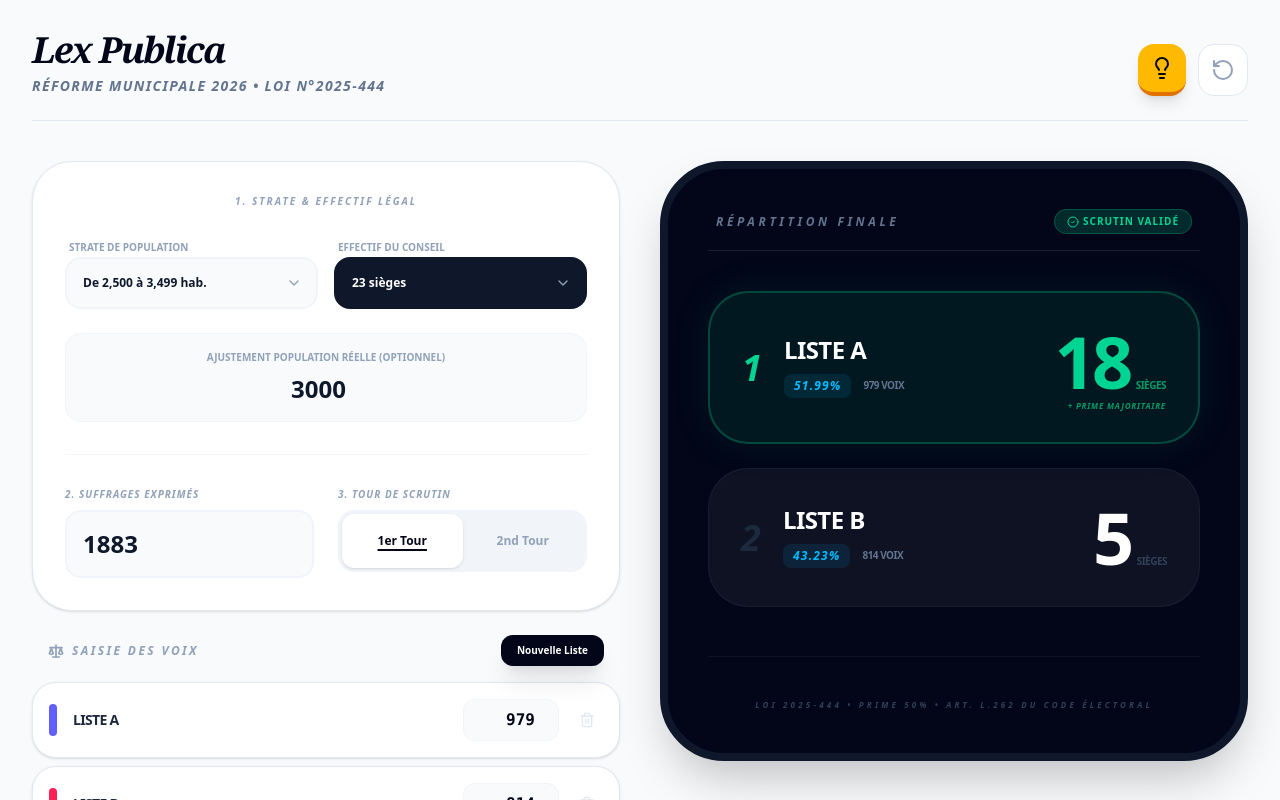
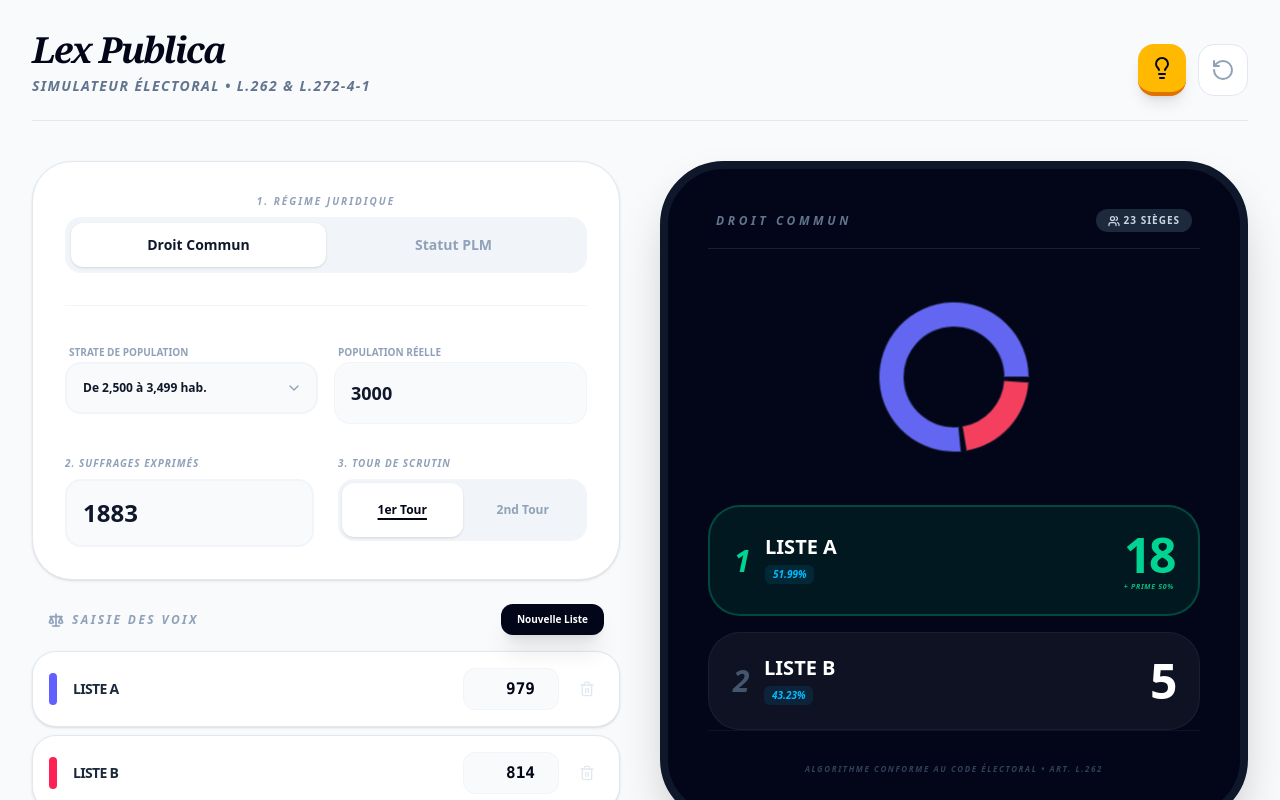
Before and after one commit to acoulibaly-ghb/lex-publica-scrutin, a React (Vite) app: page / in a window 1280 px wide. Shown: the top 800 px of the page. Built offline with nearby package versions, Linux system fonts and the light colour scheme.

Commit message:
Update App.tsx

```diff
--- a/src/App.tsx
+++ b/src/App.tsx
@@ -1,17 +1,31 @@
 import React, { useState, useMemo, useEffect } from 'react';
-import { Plus, Trash2, CheckCircle2, AlertTriangle, AlertCircle, RotateCcw, Scale, Users, Lightbulb, X, ChevronDown } from 'lucide-react';
+import { Plus, Trash2, CheckCircle2, AlertTriangle, AlertCircle, RotateCcw, Scale, Users, Lightbulb, X, ChevronDown, PieChart as PieIcon } from 'lucide-react';
 import { motion, AnimatePresence } from 'motion/react';
+import { PieChart, Pie, Cell, ResponsiveContainer, Tooltip } from 'recharts';
 import { calculateDistribution } from './utils/electionEngine';
 import { POPULATION_SEATS_MAPPING } from './utils/populationMapping';
 import { CandidateList, ElectionRound, CityType } from './types';
 
+const PLM_CITIES = {
+  Paris: 163, // Art. L.2512-3 CGCT
+  Marseille: 111, // Art. L.2513-1 CGCT (Modifié Loi 2025-795)
+  Lyon: 73 // CGCT
+};
+
 export default function App() {
-  // 1. ÉTATS & STRATES
-  const [rangeIndex, setRangeIndex] = useState<number>(4); // Par défaut : 2500-3499 hab
+  const [cityType, setCityType] = useState<CityType>('STANDARD');
+
+  // États Droit Commun
+  const [rangeIndex, setRangeIndex] = useState<number>(4);
   const [population, setPopulation] = useState<number | ''>(3000);
+
+  // États PLM
+  const [plmCity, setPlmCity] = useState<keyof typeof PLM_CITIES>('Paris');
+
+  // États Communs
+  const [totalSeats, setTotalSeats] = useState<number>(POPULATION_SEATS_MAPPING[4].seats);
   const [exprimés, setExprimés] = useState<number | ''>(1883);
   const [round, setRound] = useState<ElectionRound>(1);
-  const [cityType, setCityType] = useState<CityType>('STANDARD');
   const [showHelp, setShowHelp] = useState(false);
 
   const [lists, setLists] = useState<CandidateList[]>([
@@ -20,29 +34,29 @@ export default function App() {
     { id: '3', name: 'Liste C', votes: 90 },
   ]);
 
-  // 2. SYNCHRONISATION BIDIRECTIONNELLE (Impact dans les deux sens)
-  const selectedRange = POPULATION_SEATS_MAPPING[rangeIndex];
-  const totalSeats = selectedRange.seats;
+  // Synchronisation des sièges selon le régime
+  useEffect(() => {
+    if (cityType === 'STANDARD') {
+      setTotalSeats(POPULATION_SEATS_MAPPING[rangeIndex].seats);
+    } else {
+      setTotalSeats(PLM_CITIES[plmCity]);
+    }
+  }, [cityType, rangeIndex, plmCity]);
 
   const updateByRangeIndex = (idx: number) => {
     setRangeIndex(idx);
     const range = POPULATION_SEATS_MAPPING[idx];
-    // On met à jour la population de référence avec le max de la strate (ou min si infini)
     setPopulation(range.max === Infinity ? range.min : range.max);
   };
 
-  const updateBySeats = (seats: number) => {
-    const idx = POPULATION_SEATS_MAPPING.findIndex(r => r.seats === seats);
-    if (idx !== -1) updateByRangeIndex(idx);
-  };
-
-  // 3. SECURITÉ ANTI-BUG (On traite les chaînes vides comme 0 pour éviter NaN)
+  // SECURITÉ ANTI-BUG
   const safePopulation = Number(population) || 0;
   const safeExprimés = Number(exprimés) || 0;
   const safeLists = lists.map(l => ({ ...l, votes: Number(l.votes) || 0 }));
   const sumOfVotes = safeLists.reduce((s, l) => s + l.votes, 0);
 
-  const errorPopulation = safeExprimés > safePopulation;
+  // En PLM, on ignore la population pour les alertes (c'est une élection par secteur dans la réalité, mais globalisée ici pour l'exemple)
+  const errorPopulation = cityType === 'STANDARD' && safeExprimés > safePopulation;
   const errorVotes = sumOfVotes > safeExprimés;
 
   const result = useMemo(() => {
@@ -56,16 +70,27 @@ export default function App() {
       <AnimatePresence>
         {showHelp && (
           <motion.div initial={{ opacity: 0 }} animate={{ opacity: 1 }} exit={{ opacity: 0 }} className="fixed inset-0 bg-slate-950/90 backdrop-blur-md z-50 flex items-center justify-center p-4">
-            <motion.div initial={{ scale: 0.9 }} animate={{ scale: 1 }} className="bg-white rounded-[2.5rem] max-w-2xl w-full p-8 md:p-12 shadow-2xl relative border-4 border-amber-400">
+            <motion.div initial={{ scale: 0.9 }} animate={{ scale: 1 }} className="bg-white rounded-[2.5rem] max-w-2xl w-full p-8 md:p-12 shadow-2xl relative border-4 border-amber-400 max-h-[90vh] overflow-y-auto">
               <button onClick={() => setShowHelp(false)} className="absolute top-6 right-6 p-2 hover:bg-slate-100 rounded-full"><X /></button>
               <h2 className="text-3xl font-serif font-black italic mb-6 text-slate-900">Mémento Municipal 2026</h2>
-              <div className="space-y-4 text-slate-700 text-sm leading-relaxed">
-                <p className="p-4 bg-amber-50 rounded-2xl border border-amber-100 font-bold text-amber-900 italic">
-                  "Loi n°2025-444 : Le scrutin proportionnel avec prime majoritaire est désormais la règle pour toutes les communes de France."
-                </p>
-                <p><strong>Effectif Légal :</strong> Fixé par la strate de population de la commune, sauf PLM.</p>
-                <p><strong>Prime Majoritaire :</strong> 50% des sièges (Standard) ou 25% (PLM) à la liste arrivée en tête.</p>
-                <p><strong>Plus forte moyenne :</strong> Les sièges restants sont attribués un par un. On divise les voix par les sièges proportionnels + 1 (la prime majoritaire ne compte pas dans le diviseur).</p>
+              <div className="space-y-6 text-slate-700 text-sm leading-relaxed">
+
+                <div className="p-4 bg-amber-50 rounded-2xl border border-amber-100">
+                  <h3 className="font-black text-amber-900 uppercase tracking-widest text-xs mb-2">Droit Commun (Loi 2025-444)</h3>
+                  <p>Harmonisation pour toutes les communes. <strong>Prime majoritaire de 50%</strong> (Art. L.262) avec arrondi supérieur si {'>'} 4 sièges.</p>
+                </div>
+
+                <div className="p-4 bg-blue-50 rounded-2xl border border-blue-100">
+                  <h3 className="font-black text-blue-900 uppercase tracking-widest text-xs mb-2">Régime Spécial PLM</h3>
+                  <p><strong>Loi n°2025-795 du 11 août 2025</strong> : La prime pour Paris, Lyon et Marseille est réduite au <strong>quart (25%)</strong> des sièges à pourvoir (Art. L.272-4-1).</p>
+                  <ul className="mt-2 space-y-1 text-blue-800 font-bold italic">
+                    <li>Paris : 163 membres (Art. L.2512-3)</li>
+                    <li>Marseille : 111 membres (Art. L.2513-1)</li>
+                    <li>Lyon : 73 membres</li>
+                  </ul>
+                </div>
+
+                <p><strong>Règle de la Moyenne :</strong> Les sièges restants sont attribués à la plus forte moyenne. En cas d'égalité, le siège va à la liste ayant le plus de suffrages, puis à la moyenne d'âge la plus élevée (Art. L.262).</p>
               </div>
             </motion.div>
           </motion.div>
@@ -75,7 +100,7 @@ export default function App() {
       <header className="mb-10 border-b border-slate-200 pb-6 flex justify-between items-end">
         <div>
           <h1 className="text-4xl font-serif font-black italic tracking-tighter text-slate-950 leading-none">Lex Publica</h1>
-          <p className="text-sm text-slate-500 uppercase tracking-widest font-bold italic mt-2">Réforme Municipale 2026 • Loi n°2025-444</p>
+          <p className="text-sm text-slate-500 uppercase tracking-widest font-bold italic mt-2">Simulateur Électoral • L.262 & L.272-4-1</p>
         </div>
         <div className="flex gap-3">
           <button onClick={() => setShowHelp(true)} className="p-3 bg-amber-400 text-slate-950 rounded-2xl shadow-lg border-b-4 border-amber-600 hover:scale-105 transition-all"><Lightbulb /></button>
@@ -87,70 +112,57 @@ export default function App() {
         <section className="space-y-6">
           <div className="bg-white p-8 rounded-[2.5rem] border border-slate-200 shadow-sm space-y-8">
 
-            {/* 1. SELECTION SYNCHRONISÉE POPULATION / SIÈGES */}
+            {/* TOGGLE RÉGIME JURIDIQUE */}
+            <div className="space-y-2">
+              <label className="text-[10px] font-black text-slate-400 uppercase tracking-[0.2em] block text-center italic">1. Régime Juridique</label>
+              <div className="flex p-1.5 bg-slate-100 rounded-2xl">
+                <button onClick={() => setCityType('STANDARD')} className={`flex-1 py-3 rounded-xl text-sm font-black transition-all ${cityType === 'STANDARD' ? 'bg-white shadow text-slate-900' : 'text-slate-400 hover:text-slate-600'}`}>Droit Commun</button>
+                <button onClick={() => setCityType('PLM')} className={`flex-1 py-3 rounded-xl text-sm font-black transition-all ${cityType === 'PLM' ? 'bg-blue-600 shadow-lg text-white' : 'text-slate-400 hover:text-slate-600'}`}>Statut PLM</button>
+              </div>
+            </div>
+
+            <hr className="border-slate-100" />
+
+            {/* SELECTION POPULATION / PLM */}
             <div className="space-y-6">
-              <label className="text-[10px] font-black text-slate-400 uppercase tracking-[0.2em] block text-center italic">1. Strate & Effectif légal</label>
-
+              {cityType === 'STANDARD' ? (
                 <div className="grid grid-cols-1 md:grid-cols-2 gap-4">
                   <div className="space-y-2">
                     <span className="text-[10px] font-black text-slate-400 uppercase ml-1">Strate de Population</span>
                     <div className="relative">
-                    <select
-                      value={rangeIndex}
-                      onChange={(e) => updateByRangeIndex(parseInt(e.target.value))}
-                      className="w-full p-4 bg-slate-50 border-2 border-slate-100 rounded-2xl text-xs font-black appearance-none outline-none focus:border-slate-900 transition-colors"
-                    >
+                      <select value={rangeIndex} onChange={(e) => updateByRangeIndex(parseInt(e.target.value))} className="w-full p-4 bg-slate-50 border-2 border-slate-100 rounded-2xl text-xs font-black appearance-none outline-none">
                         {POPULATION_SEATS_MAPPING.map((range, idx) => (
-                        <option key={idx} value={idx}>
-                          {range.max === Infinity ? `Plus de ${range.min.toLocaleString()} hab.` : `De ${range.min.toLocaleString()} à ${range.max.toLocaleString()} hab.`}
-                        </option>
+                          <option key={idx} value={idx}>{range.max === Infinity ? `Plus de ${range.min.toLocaleString()} hab.` : `De ${range.min.toLocaleString()} à ${range.max.toLocaleString()} hab.`}</option>
                         ))}
                       </select>
                       <ChevronDown className="absolute right-4 top-1/2 -translate-y-1/2 w-4 h-4 text-slate-400 pointer-events-none" />
                     </div>
                   </div>
-
                   <div className="space-y-2">
-                  <span className="text-[10px] font-black text-slate-400 uppercase ml-1">Effectif du Conseil</span>
-                  <div className="relative">
-                    <select
-                      value={totalSeats}
-                      onChange={(e) => updateBySeats(parseInt(e.target.value))}
-                      className="w-full p-4 bg-slate-900 border-2 border-slate-900 text-white rounded-2xl text-xs font-black appearance-none outline-none"
-                    >
-                      {POPULATION_SEATS_MAPPING.map((range, idx) => (
-                        <option key={idx} value={range.seats}>{range.seats} sièges</option>
-                      ))}
-                    </select>
-                    <ChevronDown className="absolute right-4 top-1/2 -translate-y-1/2 w-4 h-4 text-slate-400 pointer-events-none" />
+                    <span className="text-[10px] font-black text-slate-400 uppercase ml-1">Population réelle</span>
+                    <input type="number" value={population} onChange={e => setPopulation(e.target.value === '' ? '' : Number(e.target.value))} className="w-full p-4 bg-slate-50 border border-slate-100 rounded-2xl text-lg font-black outline-none" />
                   </div>
                 </div>
+              ) : (
+                <div className="space-y-2">
+                  <span className="text-[10px] font-black text-blue-600 uppercase ml-1">Ville PLM (Loi 2025-795)</span>
+                  <div className="relative">
+                    <select value={plmCity} onChange={(e) => setPlmCity(e.target.value as keyof typeof PLM_CITIES)} className="w-full p-4 bg-blue-50 border-2 border-blue-200 text-blue-900 rounded-2xl text-lg font-black appearance-none outline-none">
+                      <option value="Paris">Paris (163 sièges)</option>
+                      <option value="Marseille">Marseille (111 sièges)</option>
+                      <option value="Lyon">Lyon (73 sièges)</option>
+                    </select>
+                    <ChevronDown className="absolute right-4 top-1/2 -translate-y-1/2 w-5 h-5 text-blue-500 pointer-events-none" />
+                  </div>
+                </div>
+              )}
             </div>
 
-              <div className="p-4 bg-slate-50 rounded-2xl border border-slate-100">
-                <label className="block text-[10px] font-black text-slate-400 uppercase mb-2 text-center">Ajustement Population réelle (Optionnel)</label>
-                <input
-                  type="number"
-                  value={population}
-                  onChange={e => setPopulation(e.target.value === '' ? '' : Number(e.target.value))}
-                  placeholder="Population exacte..."
-                  className="w-full bg-transparent text-center text-2xl font-black outline-none"
-                />
-              </div>
-            </div>
-
-            <hr className="border-slate-100" />
-
-            {/* 2. EXPRIMÉS ET TOURS */}
+            {/* EXPRIMÉS ET TOURS */}
             <div className="grid grid-cols-1 md:grid-cols-2 gap-6">
               <div className="space-y-2">
                 <label className="text-[10px] font-black text-slate-400 uppercase tracking-widest block italic">2. Suffrages Exprimés</label>
-                <input
-                  type="number"
-                  value={exprimés}
-                  onChange={e => setExprimés(e.target.value === '' ? '' : Number(e.target.value))}
-                  className={`w-full p-4 border-2 rounded-2xl text-2xl font-black outline-none transition-all ${errorPopulation ? 'border-rose-500 bg-rose-50 text-rose-900' : 'bg-slate-50 border-slate-100 focus:border-slate-900'}`}
-                />
+                <input type="number" value={exprimés} onChange={e => setExprimés(e.target.value === '' ? '' : Number(e.target.value))} className={`w-full p-4 border-2 rounded-2xl text-2xl font-black outline-none transition-all ${errorPopulation ? 'border-rose-500 bg-rose-50 text-rose-900' : 'bg-slate-50 border-slate-100 focus:border-slate-900'}`} />
               </div>
               <div className="space-y-2">
                 <label className="text-[10px] font-black text-slate-400 uppercase tracking-widest block italic">3. Tour de scrutin</label>
@@ -162,7 +174,7 @@ export default function App() {
             </div>
           </div>
 
-          {/* 3. LES LISTES (Saisie robuste) */}
+          {/* LES LISTES */}
           <div className="space-y-4">
              <div className="flex justify-between items-center px-4">
                 <h2 className="text-xs font-black uppercase tracking-[0.2em] text-slate-400 italic flex items-center gap-2"><Scale className="w-4 h-4"/> Saisie des voix</h2>
@@ -174,13 +186,7 @@ export default function App() {
                    <div className={`w-2 h-8 rounded-full ${['bg-indigo-500', 'bg-rose-500', 'bg-emerald-500', 'bg-amber-500'][index % 4]}`} />
                    <input value={l.name} onChange={e => setLists(lists.map(item => item.id === l.id ? {...item, name: e.target.value} : item))} className="flex-grow p-1 text-sm font-black text-slate-800 outline-none uppercase tracking-tighter" />
                    <div className="relative">
-                    <input
-                      type="number"
-                      value={l.votes || ''}
-                      onChange={e => setLists(lists.map(item => item.id === l.id ? {...item, votes: e.target.value === '' ? 0 : Number(e.target.value)} : item))}
-                      className="w-24 p-2 text-right font-mono font-black text-slate-950 bg-slate-50 rounded-xl border border-slate-100 outline-none focus:ring-2 focus:ring-slate-900"
-                    />
-                    {l.votes === 0 && <span className="absolute left-2 top-1/2 -translate-y-1/2 text-[8px] text-slate-300 font-bold uppercase pointer-events-none">Voix</span>}
+                    <input type="number" value={l.votes || ''} onChange={e => setLists(lists.map(item => item.id === l.id ? {...item, votes: e.target.value === '' ? 0 : Number(e.target.value)} : item))} className="w-24 p-2 text-right font-mono font-black text-slate-950 bg-slate-50 rounded-xl border border-slate-100 outline-none focus:ring-2 focus:ring-slate-900" />
                    </div>
                    <button onClick={() => setLists(lists.filter(item => item.id !== l.id))} className="p-2 text-slate-200 hover:text-rose-500 transition-colors"><Trash2 className="w-4 h-4" /></button>
                  </div>
@@ -192,12 +198,21 @@ export default function App() {
 
         {/* RÉSULTATS */}
         <section>
-          <div className="bg-slate-950 text-white p-10 rounded-[4rem] shadow-2xl min-h-[600px] flex flex-col border-8 border-slate-900 sticky top-8">
+          <div className="bg-slate-950 text-white p-8 md:p-10 rounded-[4rem] shadow-2xl min-h-[600px] flex flex-col border-8 border-slate-900 sticky top-8">
+
+            <div className="flex justify-between items-center mb-8 px-2 border-b border-white/10 pb-4">
+              <h2 className="text-xs font-black text-slate-500 uppercase tracking-[0.3em] italic">
+                {cityType === 'STANDARD' ? 'Droit Commun' : 'Régime PLM (L.272-4-1)'}
+              </h2>
+              <div className="bg-slate-800 text-slate-300 px-3 py-1 rounded-full text-[10px] font-black uppercase tracking-widest flex items-center gap-1">
+                <Users className="w-3 h-3"/> {totalSeats} Sièges
+              </div>
+            </div>
+
             {errorPopulation || errorVotes ? (
               <div className="flex-grow flex flex-col items-center justify-center text-center space-y-6">
                 <AlertCircle className="w-20 h-20 text-rose-500 animate-pulse" />
                 <p className="text-3xl font-black text-white uppercase tracking-tighter italic">Saisie Incohérente</p>
-                <p className="text-slate-500 text-sm max-w-xs font-bold italic">Vérifiez les totaux (Population vs Exprimés vs Voix) pour débloquer le calcul.</p>
               </div>
             ) : result.noMajorityInFirstRound && round === 1 ? (
               <div className="flex-grow flex flex-col items-center justify-center text-center space-y-8">
@@ -206,45 +221,53 @@ export default function App() {
                 </div>
                 <div>
                   <p className="text-4xl font-serif font-black italic text-amber-500 tracking-tighter uppercase mb-4 underline decoration-amber-900 decoration-8 underline-offset-[-2px]">Ballotage</p>
-                  <p className="text-slate-400 text-sm font-bold italic">Majorité absolue non atteinte ({Math.floor(safeExprimés/2) + 1} voix requises au 1er tour).</p>
-                  <button onClick={() => setRound(2)} className="mt-10 px-10 py-4 bg-white text-slate-950 rounded-[2rem] font-black text-xs hover:scale-105 transition-transform shadow-xl">Simuler le 2nd Tour</button>
+                  <button onClick={() => setRound(2)} className="mt-8 px-10 py-4 bg-white text-slate-950 rounded-[2rem] font-black text-xs hover:scale-105 transition-transform shadow-xl">Simuler le 2nd Tour</button>
                 </div>
               </div>
             ) : (
-              <div className="space-y-6">
-                <div className="flex justify-between items-center mb-10 px-2 border-b border-white/10 pb-4">
-                   <h2 className="text-xs font-black text-slate-500 uppercase tracking-[0.3em] italic">Répartition Finale</h2>
-                   <div className="bg-emerald-500/20 text-emerald-400 px-3 py-1 rounded-full text-[10px] font-black uppercase border border-emerald-500/30 tracking-widest flex items-center gap-1"><CheckCircle2 className="w-3 h-3"/> Scrutin Validé</div>
+              <>
+                {/* DIAGRAMME CIRCULAIRE RECHARTS */}
+                {result.admittedLists && result.admittedLists.length > 0 && (
+                  <div className="h-48 w-full mb-8">
+                    <ResponsiveContainer width="100%" height="100%">
+                      <PieChart>
+                        <Pie data={result.admittedLists.filter(l => l.totalSeats > 0)} dataKey="totalSeats" nameKey="name" cx="50%" cy="50%" innerRadius={50} outerRadius={75} paddingAngle={4}>
+                          {result.admittedLists.map((entry, index) => (
+                            <Cell key={`cell-${index}`} fill={['#6366f1', '#f43f5e', '#10b981', '#f59e0b', '#8b5cf6'][index % 5]} stroke="rgba(15, 23, 42, 0.5)" strokeWidth={2} />
+                          ))}
+                        </Pie>
+                        <Tooltip contentStyle={{ backgroundColor: '#0f172a', border: '1px solid #1e293b', borderRadius: '16px', color: '#fff', fontSize: '12px', fontWeight: 'bold' }} itemStyle={{ color: '#fff' }} />
+                      </PieChart>
+                    </ResponsiveContainer>
                   </div>
-                {result.admittedLists
-                  .filter(l => l.isAdmitted && l.totalSeats > 0)
-                  .sort((a,b) => b.totalSeats - a.totalSeats)
-                  .map((l, i) => (
-                    <motion.div layout key={l.id} className={`p-8 rounded-[2.5rem] flex justify-between items-center transition-all ${i === 0 ? 'bg-emerald-500/10 border-2 border-emerald-500/30 shadow-[0_0_40px_rgba(16,185,129,0.1)]' : 'bg-white/5 border border-white/5'}`}>
-                      <div className="flex items-center gap-6">
-                        <div className={`text-4xl font-black italic tracking-tighter ${i === 0 ? 'text-emerald-400' : 'text-slate-800'}`}>{i + 1}</div>
+                )}
+
+                {/* LISTE DES RÉSULTATS */}
+                <div className="space-y-4">
+                  {result.admittedLists.filter(l => l.isAdmitted && l.totalSeats > 0).sort((a,b) => b.totalSeats - a.totalSeats).map((l, i) => (
+                    <motion.div layout key={l.id} className={`p-6 rounded-[2rem] flex justify-between items-center transition-all ${i === 0 ? 'bg-emerald-500/10 border-2 border-emerald-500/30' : 'bg-white/5 border border-white/5'}`}>
+                      <div className="flex items-center gap-4">
+                        <div className={`text-3xl font-black italic tracking-tighter ${i === 0 ? 'text-emerald-400' : 'text-slate-600'}`}>{i + 1}</div>
                         <div>
-                          <p className="font-black text-2xl leading-none tracking-tight uppercase">{l.name}</p>
-                          {/* POURCENTAGES HAUT CONTRASTE (SKY BLUE) */}
-                          <div className="mt-3 flex items-center gap-3">
-                             <span className="text-xs font-black text-sky-400 bg-sky-400/10 px-2.5 py-1 rounded-lg italic tracking-widest">{l.percentage.toFixed(2)}%</span>
-                             <span className="text-[10px] text-slate-500 uppercase font-black tracking-tighter">{l.votes.toLocaleString()} voix</span>
+                          <p className="font-black text-xl leading-none uppercase">{l.name}</p>
+                          <div className="mt-2 flex items-center gap-2">
+                             <span className="text-[10px] font-black text-sky-400 bg-sky-400/10 px-2 py-0.5 rounded-md italic">{l.percentage.toFixed(2)}%</span>
                           </div>
                         </div>
                       </div>
                       <div className="text-right">
-                        <div className="flex items-baseline gap-1.5 justify-end leading-none">
-                           <span className={`text-7xl font-black tracking-tighter ${i === 0 ? 'text-emerald-400' : 'text-white'}`}>{l.totalSeats}</span>
-                           <span className={`text-[10px] font-black uppercase tracking-tighter mb-2 ${i === 0 ? 'text-emerald-600' : 'text-slate-700'}`}>Sièges</span>
+                        <div className="flex items-baseline gap-1 justify-end">
+                           <span className={`text-5xl font-black tracking-tighter ${i === 0 ? 'text-emerald-400' : 'text-white'}`}>{l.totalSeats}</span>
                         </div>
-                        {i === 0 && <p className="text-[8px] font-black text-emerald-600 uppercase tracking-widest mt-1 italic leading-none">+ Prime Majoritaire</p>}
+                        {i === 0 && <p className="text-[7px] font-black text-emerald-500 uppercase tracking-widest mt-1 italic leading-none">+ Prime {cityType === 'PLM' ? '25%' : '50%'}</p>}
                       </div>
                     </motion.div>
                   ))}
                 </div>
+              </>
             )}
-            <div className="mt-auto pt-10 border-t border-white/5 text-[8px] text-slate-700 uppercase font-black tracking-[0.4em] text-center italic leading-loose">
-              Loi 2025-444 • Prime {cityType === 'PLM' ? '25%' : '50%'} • Art. L.262 du Code électoral
+            <div className="mt-auto pt-8 border-t border-white/5 text-[8px] text-slate-700 uppercase font-black tracking-[0.2em] text-center italic">
+              Algorithme Conforme au Code électoral • {cityType === 'PLM' ? 'Art. L.272-4-1' : 'Art. L.262'}
             </div>
           </div>
         </section>
```
Lines whose indentation alone changed are shown as unchanged.
